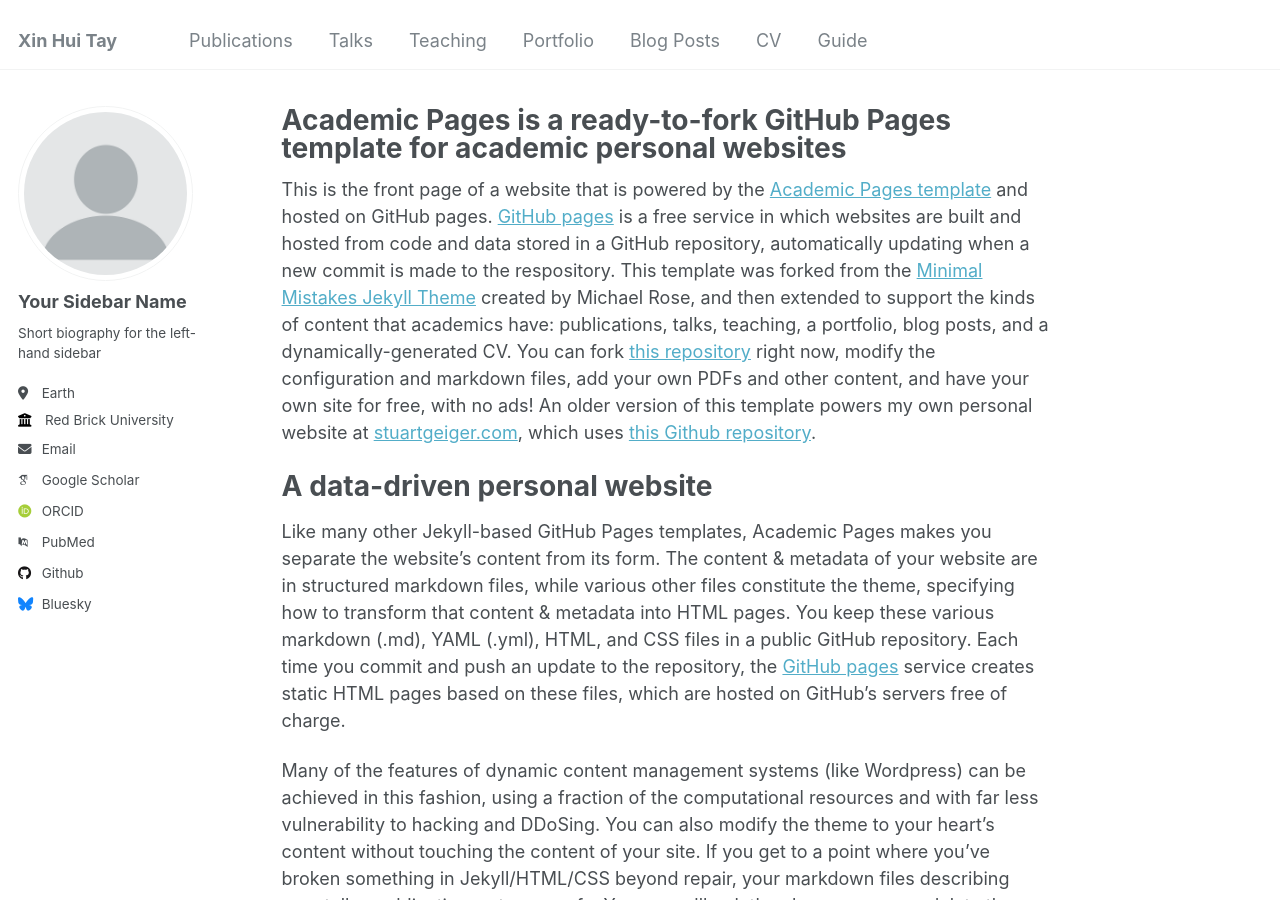
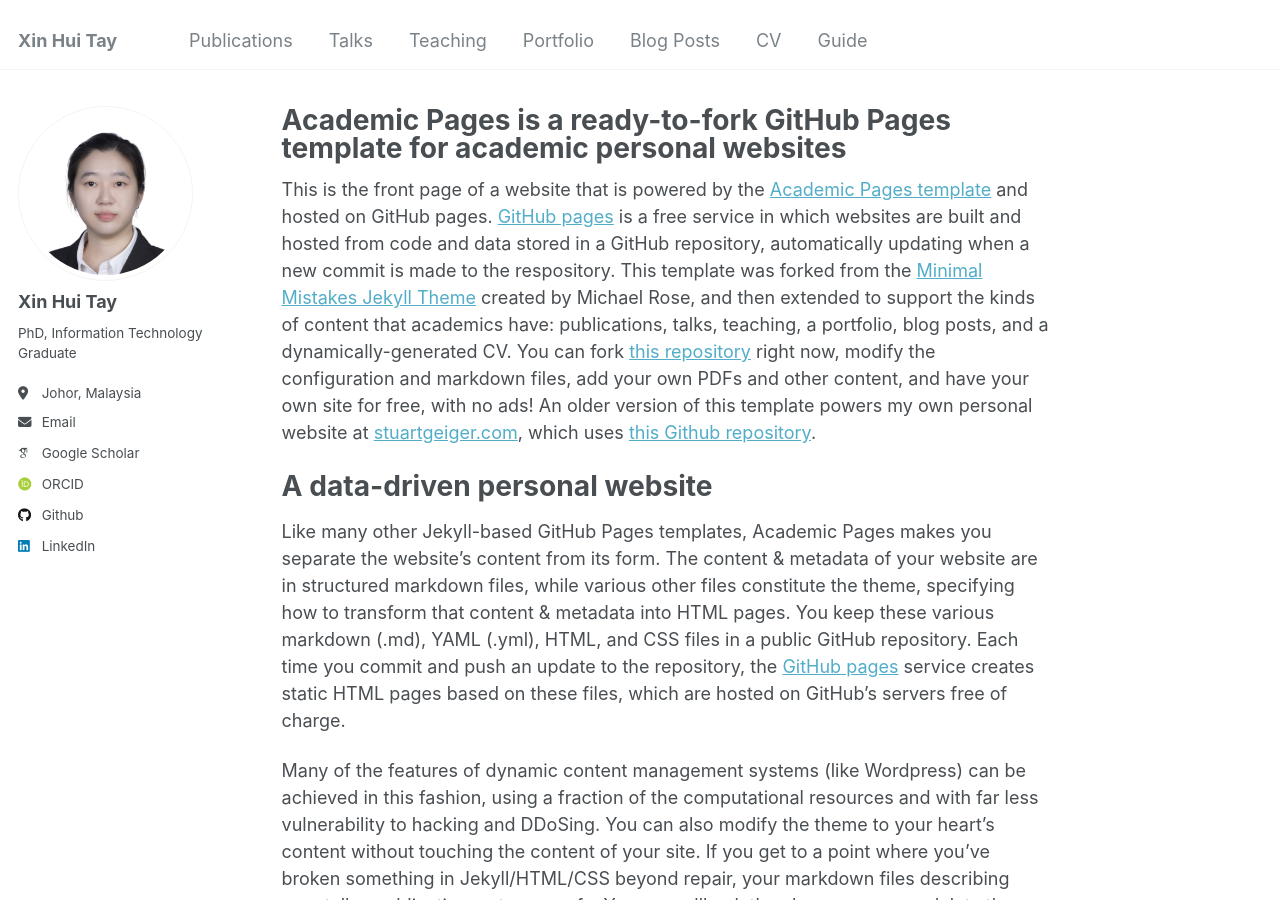
Before and after one commit to XinHuiTay/XinHuiTay.github.io, a Jekyll site: the page built from _pages/about.md, in a window 1280 px wide and 900 px high. Built offline with Jekyll 4.4.1, drawn with Linux system fonts in a browser that asks for light colours; some web fonts are replaced.

Commit message:
Customising my personal website

```diff
--- a/Gemfile
+++ b/Gemfile
@@ -9,3 +9,5 @@ group :jekyll_plugins do
 end
 
 gem 'github-pages'
+gem 'tzinfo-data'
+gem 'wdm', '>= 0.1.0'
--- a/_config.yml
+++ b/_config.yml
@@ -21,34 +21,34 @@ repository               : "XinHuiTay/XinHuiTay.github.io"
 #               Additional customization can be done by editing /_includes/author-profile.html
 author:
   # Biographic information
-  avatar           : "profile.png"
-  name             : "Your Sidebar Name"
+  avatar           : "txh-pic.png"
+  name             : "Xin Hui Tay"
   pronouns         : # example: "she/her"
-  bio              : "Short biography for the left-hand sidebar"
-  location         : "Earth"
-  employer         : "Red Brick University"
+  bio              : "PhD, Information Technology Graduate"
+  location         : "Johor, Malaysia"
+  employer         : # none
   uri              : # URL
-  email            : "none@example.org"
+  email            : "tayxinhui95@gmail.com"
 
   # Academic websites
   arxiv            : # URL - Update with the correct link to your profile
-  googlescholar    : "https://scholar.google.com/citations?user=PS_CX0AAAAAJ"
+  googlescholar    : "https://scholar.google.com/citations?hl=en&user=woVrY8AAAAAJ"
   impactstory      : # URL
-  orcid            : "http://orcid.org/yourorcidurl"
+  orcid            : "https://orcid.org/0009-0007-0016-7555"
   semantic         : # URL
-  pubmed           : "https://www.ncbi.nlm.nih.gov/pubmed/?term=john+snow"
+  pubmed           : # URL
   researchgate     : # URL
 
   # Repositories and software development
   bitbucket        : # Username - Update with your username on the site
   codepen          : # Username
   dribbble         : # Username
-  github           : "academicpages"
+  github           : "https://github.com/XinHuiTay"
   kaggle           : # Username
   stackoverflow    : # User number or user number and name (i.e., use "1" or "1/jeff-atwood")
 
   # Social media
-  bluesky          : "bsky.app" # Replace this with you Bluesky username
+  bluesky          : # Username
   facebook         : # Username
   flickr           : # Username
   foursquare       : # Username
@@ -57,7 +57,7 @@ author:
   keybase          : # Username
   instagram        : # Username
   lastfm           : # Username
-  linkedin         : # Username
+  linkedin         : "https://www.linkedin.com/in/xin-hui-tay-0063aa304"
   mastodon         : # URL
   medium           : # URL
   pinterest        : # Username
```
Also changed, not shown: images/txh-pic.png (added).
